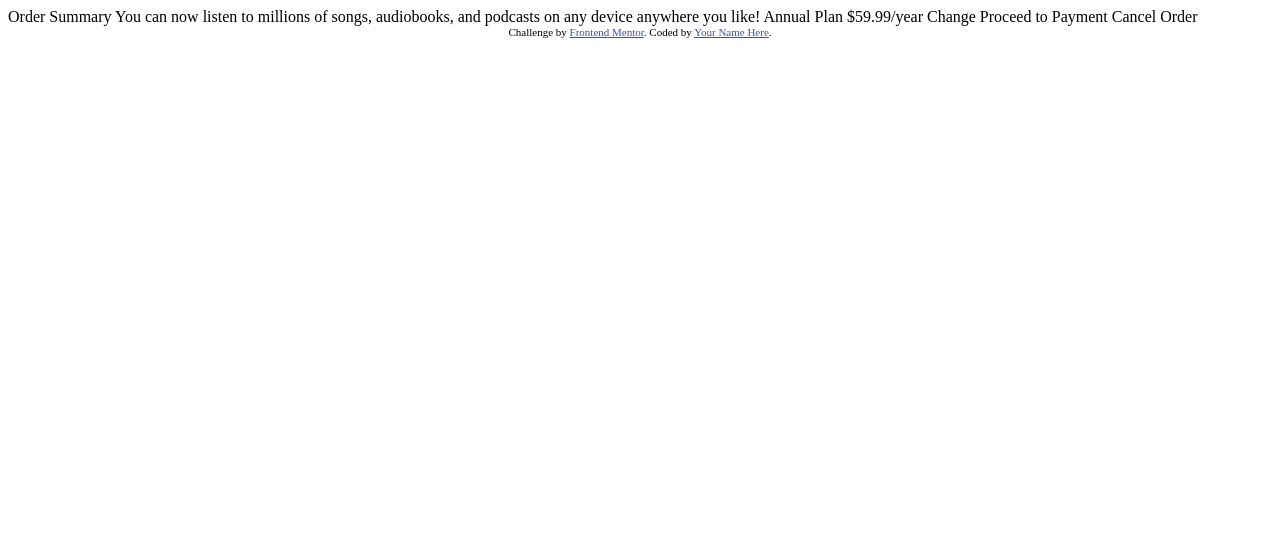
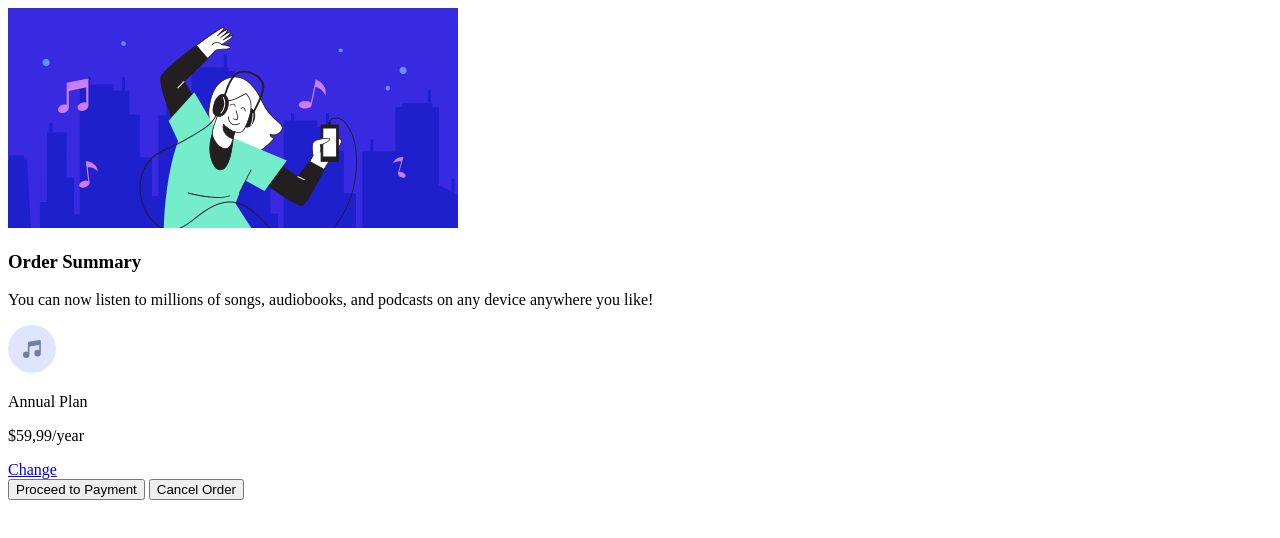
Before and after one commit to rwxganta/Order-summary-component, a plain HTML site: page index.html in a window 1280 px wide. Drawn offline with Linux system fonts and the light colour scheme.

Commit message:
basic HTML structure

```diff
--- a/index.html
+++ b/index.html
@@ -1,37 +1,37 @@
 <!DOCTYPE html>
 <html lang="en">
+
 <head>
-  <meta charset="UTF-8">
-  <meta name="viewport" content="width=device-width, initial-scale=1.0"> <!-- displays site properly based on user's device -->
+    <meta charset="UTF-8">
+    <meta name="viewport" content="width=device-width, initial-scale=1.0">
+    <link rel="icon" type="image/png" sizes="32x32" href="./images/favicon-32x32.png">
 
-  <link rel="icon" type="image/png" sizes="32x32" href="./images/favicon-32x32.png">
+    <title>Order summary card</title>
 
-  <title>Frontend Mentor | Order summary card</title>
+</head>
 
-  <!-- Feel free to remove these styles or customise in your own stylesheet 👍 -->
-  <style>
-    .attribution { font-size: 11px; text-align: center; }
-    .attribution a { color: hsl(228, 45%, 44%); }
-  </style>
-</head>
 <body>
 
-  Order Summary
+    <article class="card__order">
+        <div class="card__order__img">
+            <img src="./images/illustration-hero.svg" alt="">
+        </div>
+        <div class="card__order__body">
+            <h3 class='card__order__title'>Order Summary</h3>
+            <p class='card__order__desc'>You can now listen to millions of songs, audiobooks, and podcasts on any device
+                anywhere you like!</p>
+            <div class="card__order__plan">
+                <img src="./images/icon-music.svg" alt="">
+                <div class="card__order__plan__type">
+                    <p class='card__order__plan__type__name'>Annual Plan</p>
+                    <p class='card__order__plan__type__price'>$59,99/year</p>
+                </div>
+                <a href="#">Change</a>
+            </div>
+            <button class='card__order__body__proceed'>Proceed to Payment</button>
+            <button class="card__order__body__cancel">Cancel Order</button>
+        </div>
+    </article>
+</body>
 
-  You can now listen to millions of songs, audiobooks, and podcasts on any
-  device anywhere you like!
-
-  Annual Plan
-  $59.99/year
-
-  Change
-
-  Proceed to Payment
-  Cancel Order
-
-  <div class="attribution">
-    Challenge by <a href="https://www.frontendmentor.io?ref=challenge" target="_blank">Frontend Mentor</a>.
-    Coded by <a href="#">Your Name Here</a>.
-  </div>
-</body>
 </html>
```
